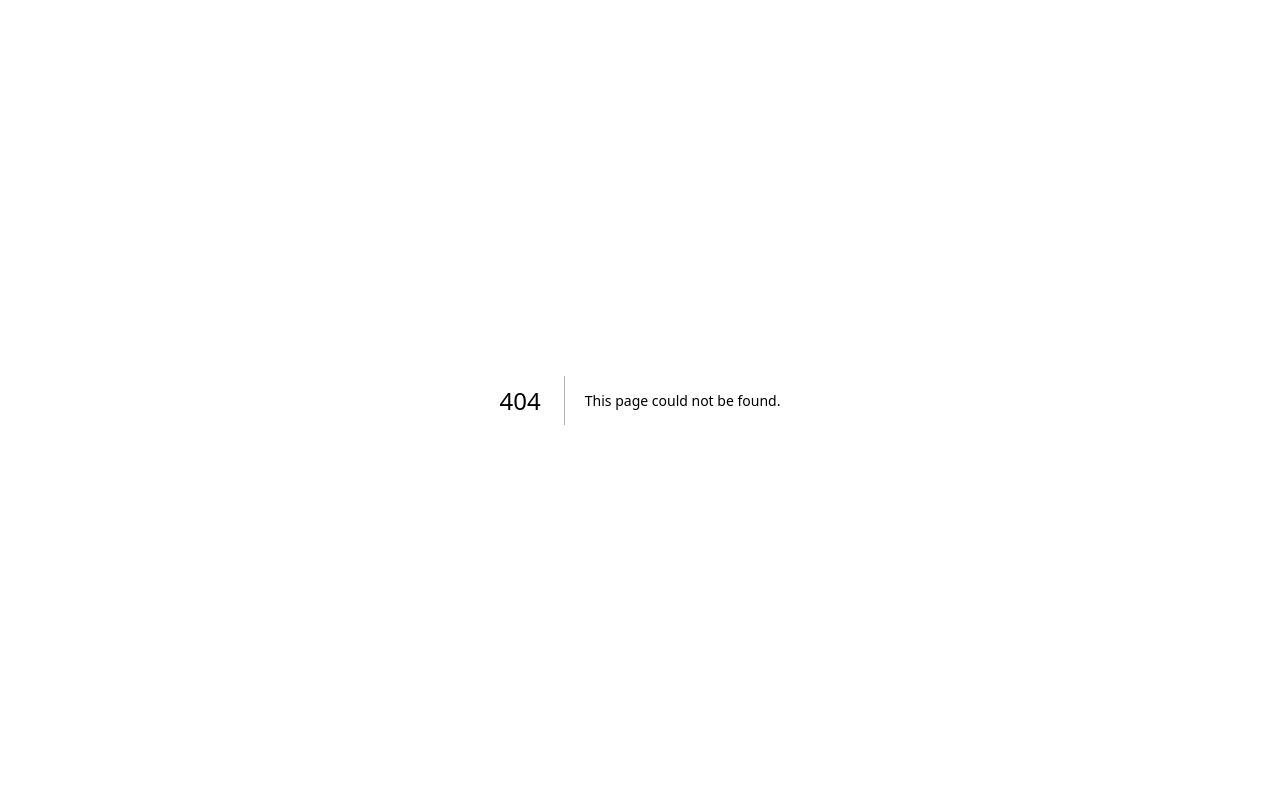
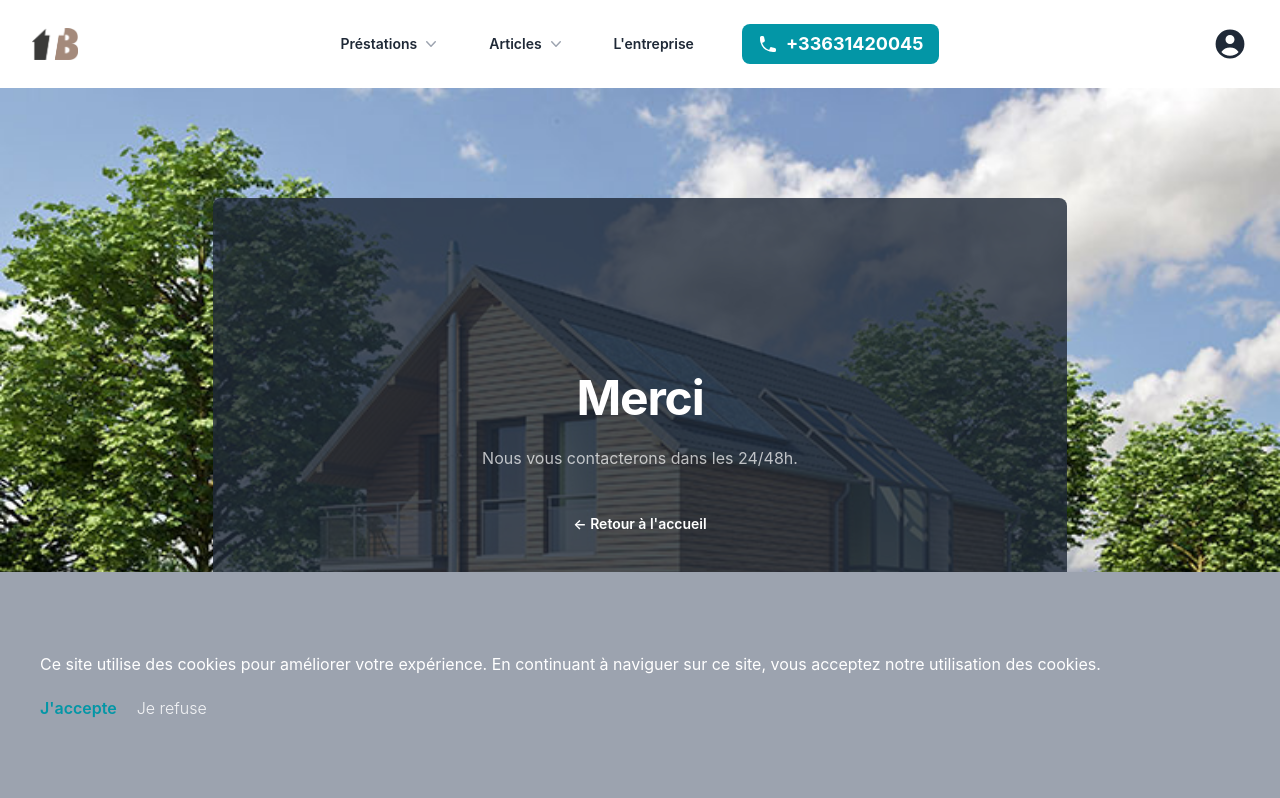
Before and after one commit to magicniclus/terabois, a Next.js app: page /remerciement in a window 1280 px wide. Before the commit this address had no page. Shown: the top 798 px of the page. Built offline with nearby package versions, Linux system fonts and the light colour scheme.

Commit message:
Create index.js

```diff
--- /dev/null
+++ b/pages/remerciement/index.js
@@ -0,0 +1,13 @@
+import React from "react";
+import Global from "../../layouts/Global";
+import Remerciement from "../../components/organisms/content/Remerciement";
+
+const index = () => {
+  return (
+    <Global>
+      <Remerciement />
+    </Global>
+  );
+};
+
+export default index;
```
